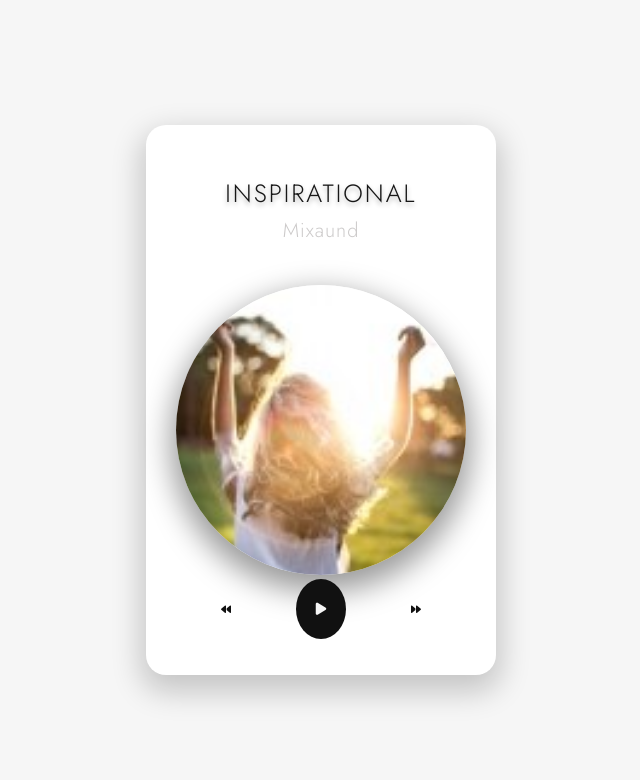
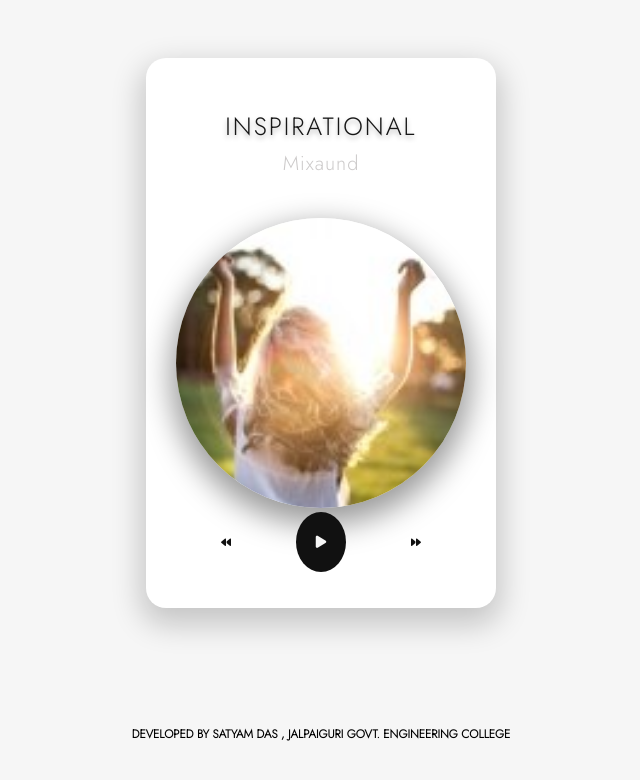
Before and after one commit to codedas/MusicAppli, a plain HTML site: page index.html in a window 1280 px wide. Shown: the whole page, without its empty margins (319-959 px from the left). Drawn offline with Linux system fonts and the light colour scheme.

Commit message:
Update index.html

```diff
--- a/index.html
+++ b/index.html
@@ -24,6 +24,7 @@
                     <i class="fas fa-forward" id="next" title="Next"></i>
                 </div>
             </div>
+            <h3>DEVELOPED BY SATYAM DAS , JALPAIGURI GOVT. ENGINEERING COLLEGE</h3>
         </div>
         <script>
             const music = document.querySelector("audio");
```
